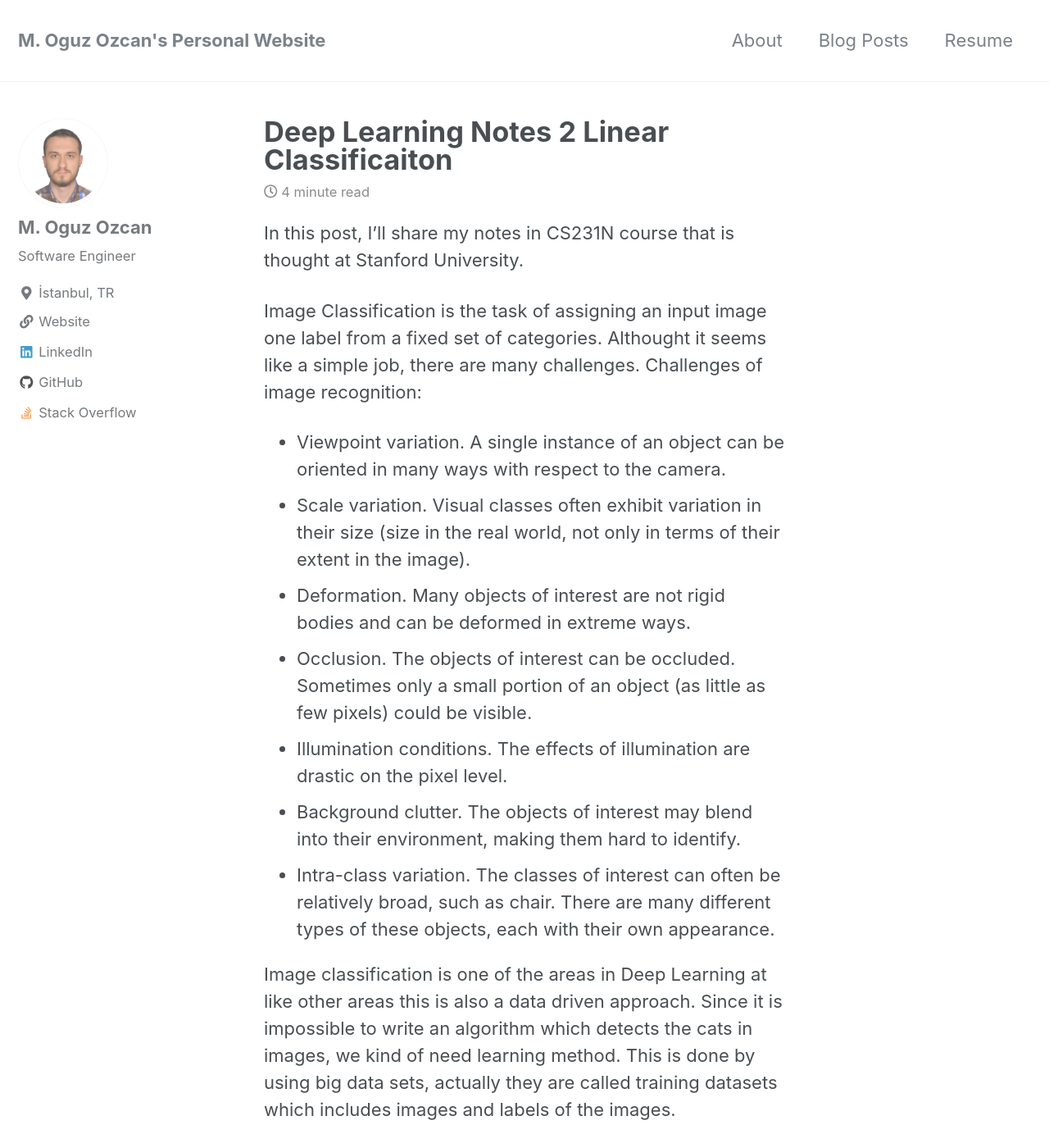
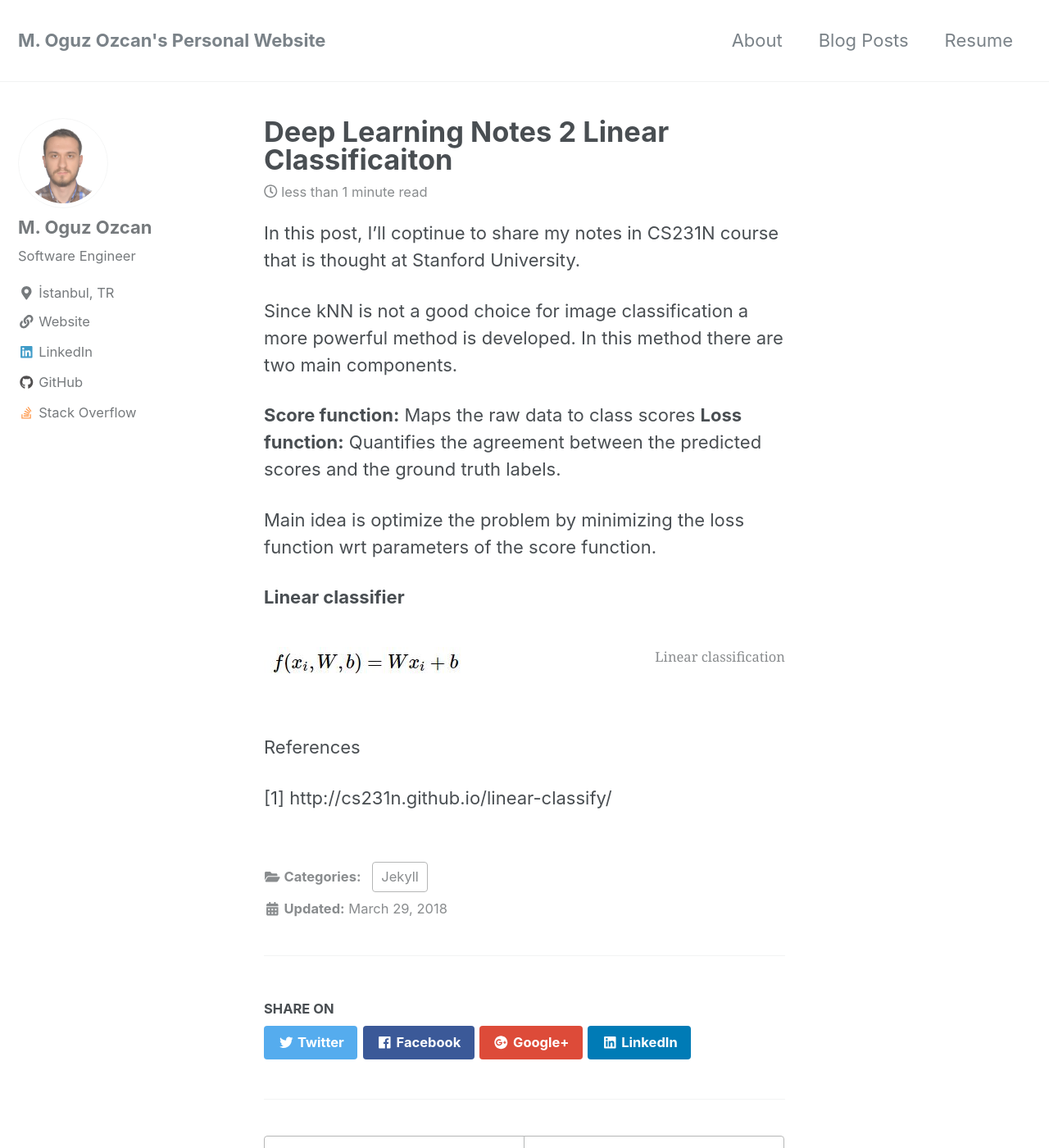
Before and after one commit to moguzozcan/moguzozcan.github.io, a Jekyll site: the page built from _posts/2018-03-29-Deep-Learning-Notes-2-Linear-Classification.md, in a window 1280 px wide and 1400 px high. Shown: the whole window at 82% size. Built offline with Jekyll 4.4.1, drawn with Linux system fonts in a browser that asks for light colours; nearby versions of some CDN libraries; some of the changed text lies outside the part shown.

Commit message:
fix in dl1 and start dl2

```diff
--- a/_posts/2018-03-29-Deep-Learning-Notes-2-Linear-Classification.md
+++ b/_posts/2018-03-29-Deep-Learning-Notes-2-Linear-Classification.md
@@ -5,86 +5,25 @@ categories:
   - Jekyll
 ---
 
-In this post, I'll share my notes in CS231N course that is thought at Stanford University.
+In this post, I'll coptinue to share my notes in CS231N course that is thought at Stanford University.
 
-Image Classification is the task of assigning an input image one label from a fixed set of categories. Althought it seems
-like a simple job, there are many challenges. Challenges of image recognition:
+Since kNN is not a good choice for image classification a more powerful method is developed. In this method there are two main components.
 
-- Viewpoint variation. A single instance of an object can be oriented in many ways with respect to the camera.
-- Scale variation. Visual classes often exhibit variation in their size (size in the real world, not only in terms of their extent in the image).
-- Deformation. Many objects of interest are not rigid bodies and can be deformed in extreme ways.
-- Occlusion. The objects of interest can be occluded. Sometimes only a small portion of an object (as little as few pixels) could be visible.
-- Illumination conditions. The effects of illumination are drastic on the pixel level.
-- Background clutter. The objects of interest may blend into their environment, making them hard to identify.
-- Intra-class variation. The classes of interest can often be relatively broad, such as chair. There are many different types of these objects, each with their own appearance.
+**Score function:** Maps the raw data to class scores
+**Loss function:** Quantifies the agreement between the predicted scores and the ground truth labels.
 
-Image classification is one of the areas in Deep Learning at like other areas this is also a data driven approach. Since
-it is impossible to write an algorithm which detects the cats in images, we kind of need learning method. This is done by
-using big data sets, actually they are called training datasets which includes images and labels of the images.
+Main idea is optimize the problem by minimizing the loss function wrt parameters of the score function.
 
-1. Collect a dataset of images and labels
-2. Use Machine Learning to train a classifier
-3. Evaluate the classifier on new images
+**Linear classifier**
 
-The image classification pipeline:
-Basically, image classification takes an image as array and assign a label to it.
-
-- Input: Our input consists of a set of N images, each labeled with one of K different classes. We refer to this data as the training set.
-- Learning: Our task is to use the training set to learn what every one of the classes looks like. We refer to this step as training a classifier, or learning a model.
-- Evaluation: In the end, we evaluate the quality of the classifier by asking it to predict labels for a new set of images that it has never seen before. We will then compare the true labels of these images to the ones predicted by the classifier. Intuitively, we’re hoping that a lot of the predictions match up with the true answers (which we call the ground truth).
-
-Nearest Neighbor Classifier
-This is one of the basic methods in image classification problems.
-
-We need comparing methods to compare two images for equality. One of the choice is L1 distance. For imageS I<sub>1</sub> and I<sub>2</sub> the L1 distance is defined as the following, this formula is also called as Manhattan Distance, since the streets of the Manhattan is all perpendicular to each other.
 
 <figure>
-    <a href="/assets/images/L1Distance.jpg"><img src="/assets/images/L1Distance.jpg"></a>
-    <figcaption>L1 Distance equation</figcaption>
+    <a href="/assets/images/linearclassifier.jpeg"><img src="/assets/images/linearclassifier.jpeg"></a>
+    <figcaption>Linear classification</figcaption>
 </figure>
 
-There are many other distances in the field. Let's explain another very common one which L2 distance. It measures the euclidean distance between two vectors as follows:
 
-<figure>
-    <a href="/assets/images/L2Distance.jpg"><img src="/assets/images/L2Distance.jpg"></a>
-    <figcaption>L2 Distance equation</figcaption>
-</figure>
-
-L1 vs. L2 distances:
-L2 distance does not accept big difference, it rather prefers many medium sized disagreements.
-
-k - Nearest Neighbor Classifier
-
-
-Validation sets for Hyperparameter tuning
-How to select k for k-nearest neighbor classifier?
-How to select which distance metric to use, L1 L2 distance?
-
-These choices are called hyperparameters and how to select them are not obvious in many cases.
-
-The key idea here is create a validation set among the training set and use them for a fake test to tune hyperparameters.
-For instance, the CIFAR-10 data set includes 50000 training images and 10000 test images. 1000 of the training images can be used to test the trained network before doing the actual test to tune hyperparameters.
-
-Before that let's explain what are those sets. Mainly there are 3 types of data sets.
-
-1. Training set: It is used to train your network.
-2. Validation set: This is a small portion of your train set to tune hyperparameters before doing the actual test.
-3. Test set: This is the real test data to measure the accuracy of the trained network.
-
-If the test data is used for training the what is called overfitting occurs. If the test data is only used for testing then it is a very good resource for generalization of the classifier.
-
-Cross validation: If the data set in hand is small, then another tecnique is used to train the classifier. For example, the small data set is divided into 5 equal folds, this is called 5-hold cross-validation, then we use the 4 for training and use the 1 for validation.
-
-<figure>
-    <a href="/assets/images/crossvalidation.jpeg"><img src="/assets/images/crossvalidation.jpeg"></a>
-    <figcaption>Cross validation with 5 folds</figcaption>
-</figure>
-
-Pros and Cons of Nearest Neighbor classifier.
-It is easy to understand and implement nearest neighbor classifier. Also, the train time is shorter. However, the drawback of it is, it takes much time to test it with real test data. In testing phase, it compares test data with every training example. In reality we want the opposite. The training time can be time consuming but the real test phase should be fast.
-
-Computational complexity of the Nearest Neighbor classifier is an active area of research, and several Approximate Nearest Neighbor (ANN) algorithms and libraries exist that can accelerate the nearest neighbor lookup in a dataset
 
 References
 
-[1] http://cs231n.github.io/classification/
+[1] http://cs231n.github.io/linear-classify/
```
Also changed, not shown: assets/images/linearclassifier.jpeg (added).
